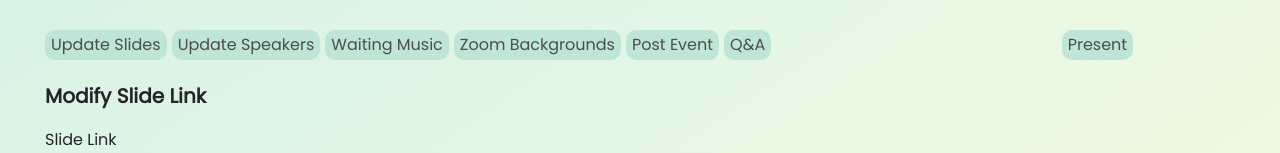
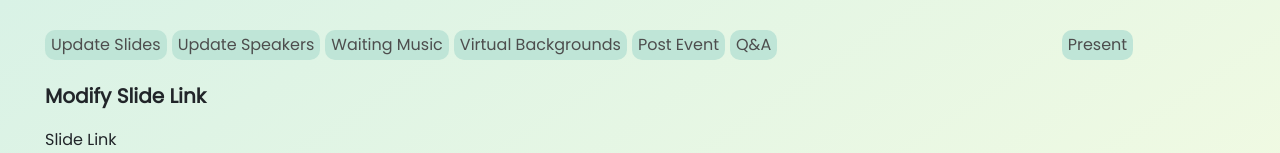
Before and after one commit to tbuwadi/HackWestern8, a React (Create React App) app in the folder app/: page /adminsettings in a window 1280 px wide. Shown: the top 153 px of the page. Built offline with nearby package versions, Linux system fonts and the light colour scheme.

Commit message:
fixed wordings

```diff
--- a/app/src/pages/admin/AdminSettings.js
+++ b/app/src/pages/admin/AdminSettings.js
@@ -29,7 +29,7 @@ const AdminSettings = (props) => {
                 <button className="tabBtn" onClick={onSlidesClick}>Update Slides</button>
                 <button className="tabBtn" onClick={onSpeakersClick}>Update Speakers</button>
                 <button className="tabBtn" onClick={onMusicClick}>Waiting Music</button>
-                <button className="tabBtn" onClick={onZoomClick}>Zoom Backgrounds</button>
+                <button className="tabBtn" onClick={onZoomClick}>Virtual Backgrounds</button>
                 <button className="tabBtn" onClick={onPostEventClick}>Post Event</button>
                 <button className="tabBtn" onClick={onQnAClick}>Q&A</button>
             </Col>
--- a/app/src/pages/registration/UpdateZoom.js
+++ b/app/src/pages/registration/UpdateZoom.js
@@ -26,7 +26,7 @@ const UpdateZoom = () => {
     return (
         <div className='single-update' style={{display: 'grid'}}>
             <form onSubmit={onFormSubmit}>
-                <h5 style={{ fontWeight: 'bold' }}>Add A Zoom Background</h5>
+                <h5 style={{ fontWeight: 'bold' }}>Add A Virtual Background</h5>
                 <div className='layer1'>
                     <label for="url">Image URL</label> <br /><br/>
                     <input name="url" type="text" value={url} onChange={onChangeUrl} />
```
